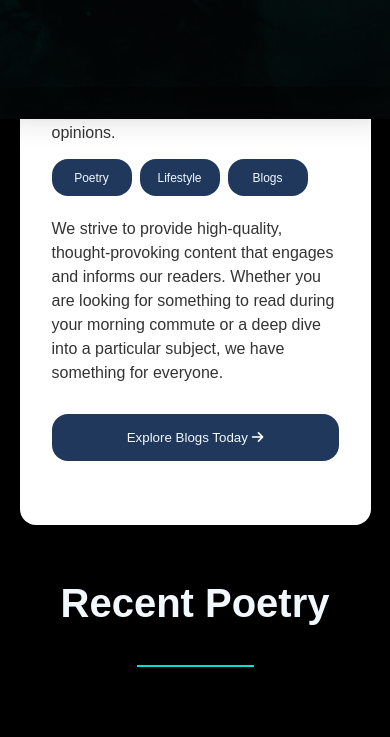
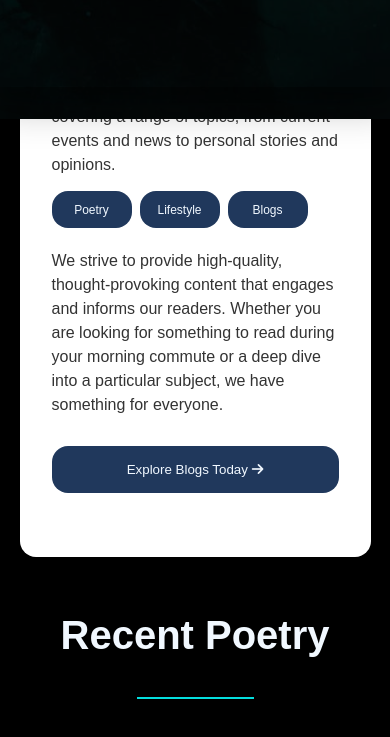
Before and after one commit to S-ciz/BlogPoem, a website: page Client/index.html in a window 390 px wide. Shown: the part 725-1462 px from the top of the page. Drawn offline with Linux system fonts and the light colour scheme; no server answers.

Commit message:
Update index.css

```diff
--- a/Client/styles/index.css
+++ b/Client/styles/index.css
@@ -331,8 +331,7 @@ ul.menu:hover {
   .hero
   {
     width: 90%;
-    margin-top:-10rem;
-    z-index:5;
+    margin-top:-9rem;
   }
   .card-project {
     display: grid;
```
